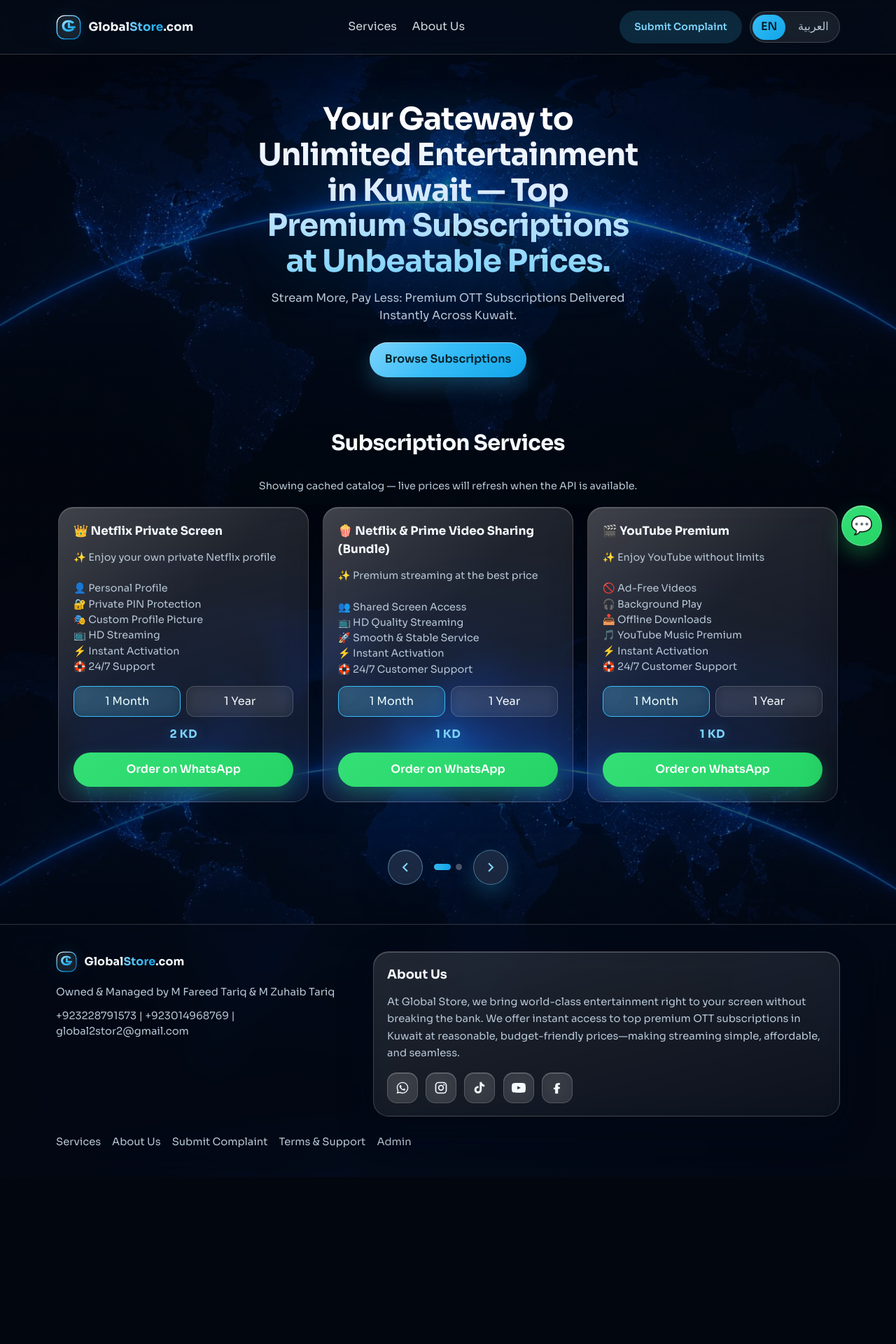
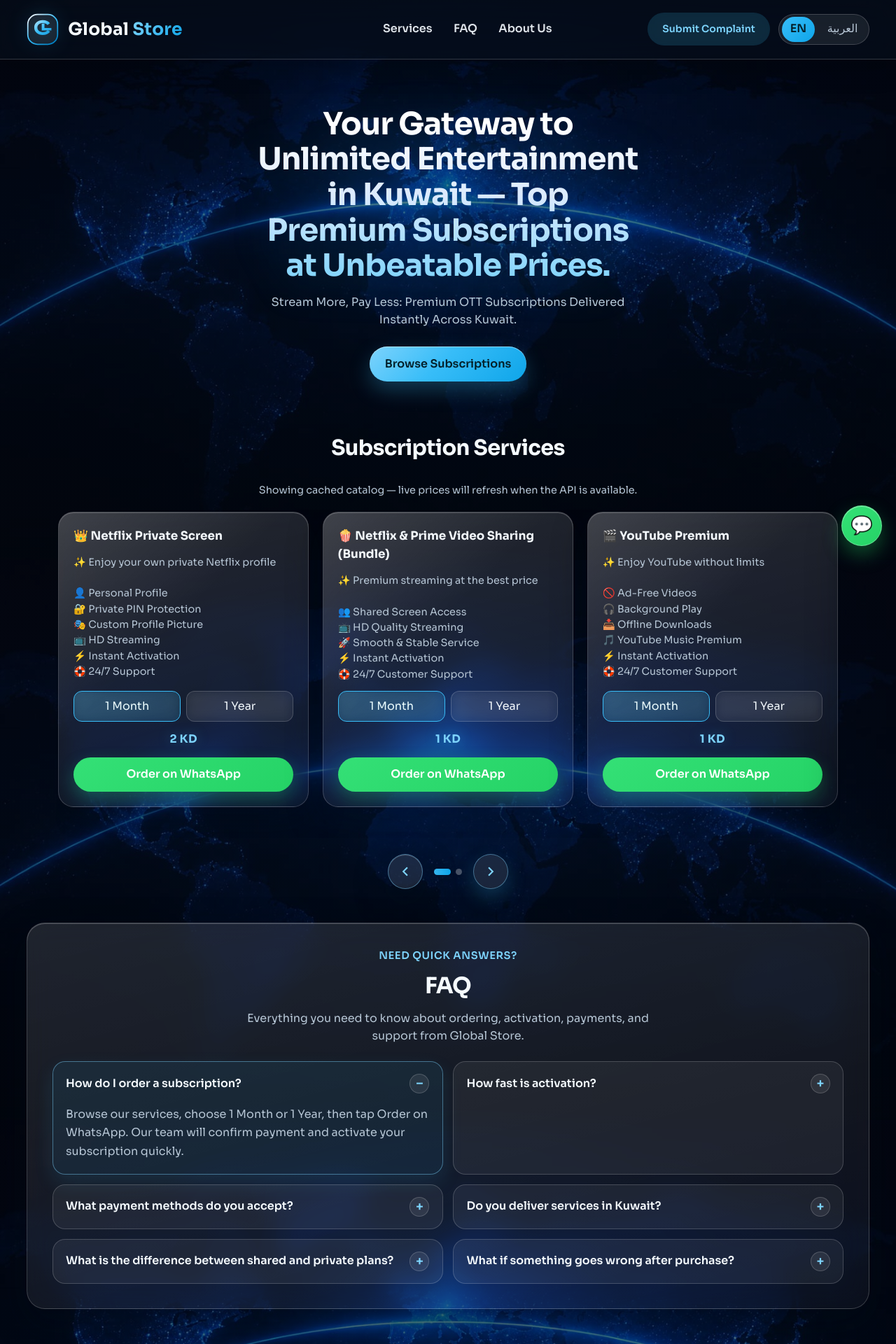
Before and after one commit to Yunusbashashaik/Global-Stores, a React (Vite) app in the folder client/: page / in a window 1280 px wide. Shown: the top 1920 px of the page at 70% size. Before the commit the page ends 1681 px from the top, so only its background shows below. Built offline with nearby package versions, Linux system fonts and the light colour scheme; no server answers.

Commit message:
Refresh header branding and add homepage FAQ
Rename the header mark to Global Store, enlarge the header layout,
remove nav underlines, and add a spacious FAQ section below services.

Co-authored-by: Yunusbasha Shaik <Yunusbashashaik@users.noreply.github.com>

```diff
--- /dev/null
+++ b/client/src/components/FaqSection.jsx
@@ -0,0 +1,57 @@
+import { useState } from "react";
+
+export default function FaqSection({ t }) {
+  const items = t.faqItems || [];
+  const [openId, setOpenId] = useState(items[0]?.id ?? null);
+
+  const toggle = (id) => {
+    setOpenId((current) => (current === id ? null : id));
+  };
+
+  return (
+    <section className="faq-section container" id="faq" aria-labelledby="faq-title">
+      <div className="faq-shell">
+        <header className="faq-header">
+          <p className="faq-kicker">{t.faqKicker}</p>
+          <h2 id="faq-title">{t.faqTitle}</h2>
+          <p className="faq-lead">{t.faqLead}</p>
+        </header>
+
+        <div className="faq-grid">
+          {items.map((item) => {
+            const isOpen = openId === item.id;
+            return (
+              <article
+                key={item.id}
+                className={`faq-item${isOpen ? " open" : ""}`}
+              >
+                <button
+                  type="button"
+                  className="faq-question"
+                  aria-expanded={isOpen}
+                  aria-controls={`faq-panel-${item.id}`}
+                  id={`faq-button-${item.id}`}
+                  onClick={() => toggle(item.id)}
+                >
+                  <span>{item.question}</span>
+                  <span className="faq-icon" aria-hidden="true">
+                    {isOpen ? "−" : "+"}
+                  </span>
+                </button>
+                <div
+                  className="faq-answer"
+                  id={`faq-panel-${item.id}`}
+                  role="region"
+                  aria-labelledby={`faq-button-${item.id}`}
+                  hidden={!isOpen}
+                >
+                  <p>{item.answer}</p>
+                </div>
+              </article>
+            );
+          })}
+        </div>
+      </div>
+    </section>
+  );
+}
--- a/client/src/components/Layout.jsx
+++ b/client/src/components/Layout.jsx
@@ -25,12 +25,13 @@ export default function Layout({ lang, setLang, t }) {
     <div className="app-shell">
       <header className="site-header">
         <div className="container header-inner">
-          <Link to="/" className="logo" aria-label="GlobalStore.com">
+          <Link to="/" className="logo" aria-label="Global Store">
             <Logo />
           </Link>
           {!isAdmin ? (
             <nav className="nav-links" aria-label="Main">
               <a href={servicesHref}>{t.navServices}</a>
+              <a href={isHome ? "#faq" : "/#faq"}>{t.faqTitle}</a>
               <a href={aboutHref}>{t.aboutTitle}</a>
             </nav>
           ) : (
@@ -93,6 +94,7 @@ export default function Layout({ lang, setLang, t }) {
 
           <div className="footer-links">
             <a href={servicesHref}>{t.navServices}</a>
+            <a href={isHome ? "#faq" : "/#faq"}>{t.faqTitle}</a>
             <a href={aboutHref}>{t.aboutTitle}</a>
             <Link to="/complaint">{t.navComplaint}</Link>
             <Link to="/">{t.footerTerms}</Link>
--- a/client/src/components/Logo.jsx
+++ b/client/src/components/Logo.jsx
@@ -4,8 +4,8 @@ export default function Logo({ className = "" }) {
       <svg
         className="brand-mark"
         viewBox="0 0 40 40"
-        width="36"
-        height="36"
+        width="42"
+        height="42"
         aria-hidden="true"
         focusable="false"
       >
@@ -36,7 +36,7 @@ export default function Logo({ className = "" }) {
         />
       </svg>
       <span className="brand-wordmark">
-        Global<span>Store</span>.com
+        Global <span>Store</span>
       </span>
     </span>
   );
--- a/client/src/data/copy.js
+++ b/client/src/data/copy.js
@@ -62,6 +62,48 @@ export const COPY = {
     socialTikTok: "TikTok",
     socialYouTube: "YouTube",
     socialFacebook: "Facebook",
+    faqKicker: "Need quick answers?",
+    faqTitle: "FAQ",
+    faqLead:
+      "Everything you need to know about ordering, activation, payments, and support from Global Store.",
+    faqItems: [
+      {
+        id: "how-order",
+        question: "How do I order a subscription?",
+        answer:
+          "Browse our services, choose 1 Month or 1 Year, then tap Order on WhatsApp. Our team will confirm payment and activate your subscription quickly.",
+      },
+      {
+        id: "activation",
+        question: "How fast is activation?",
+        answer:
+          "Most orders are activated instantly after payment confirmation. In rare cases it may take a few minutes while we verify and set up your account.",
+      },
+      {
+        id: "payment",
+        question: "What payment methods do you accept?",
+        answer:
+          "We share secure payment options over WhatsApp after you place your order. Pricing is shown in Kuwaiti Dinar (KD).",
+      },
+      {
+        id: "kuwait",
+        question: "Do you deliver services in Kuwait?",
+        answer:
+          "Yes. Global Store is focused on Kuwait customers, with instant digital delivery for premium OTT and digital subscriptions.",
+      },
+      {
+        id: "shared-private",
+        question: "What is the difference between shared and private plans?",
+        answer:
+          "Private plans give you a dedicated profile or screen. Shared/bundle plans offer more affordable access with shared screen usage as described on each service card.",
+      },
+      {
+        id: "support",
+        question: "What if something goes wrong after purchase?",
+        answer:
+          "Contact us on WhatsApp anytime, or use Submit Complaint with a screenshot. Our support team will review and help restore your service.",
+      },
+    ],
   },
   ar: {
     heroHeadline:
@@ -126,5 +168,47 @@ export const COPY = {
     socialTikTok: "تيك توك",
     socialYouTube: "يوتيوب",
     socialFacebook: "فيسبوك",
+    faqKicker: "هل تحتاج إجابات سريعة؟",
+    faqTitle: "الأسئلة الشائعة",
+    faqLead:
+      "كل ما تحتاج معرفته عن الطلب والتفعيل والدفع والدعم من Global Store.",
+    faqItems: [
+      {
+        id: "how-order",
+        question: "كيف أطلب اشتراكاً؟",
+        answer:
+          "تصفح الخدمات، اختر شهراً أو سنة، ثم اضغط اطلب عبر واتساب. سيؤكد فريقنا الدفع ويفعل اشتراكك بسرعة.",
+      },
+      {
+        id: "activation",
+        question: "ما سرعة التفعيل؟",
+        answer:
+          "يتم تفعيل معظم الطلبات فوراً بعد تأكيد الدفع. في حالات نادرة قد يستغرق الأمر بضع دقائق لإكمال الإعداد.",
+      },
+      {
+        id: "payment",
+        question: "ما طرق الدفع المتاحة؟",
+        answer:
+          "نشارك خيارات دفع آمنة عبر واتساب بعد تقديم الطلب. الأسعار معروضة بالدينار الكويتي (د.ك).",
+      },
+      {
+        id: "kuwait",
+        question: "هل تقدمون الخدمة في الكويت؟",
+        answer:
+          "نعم. Global Store يركز على عملاء الكويت مع توصيل رقمي فوري لاشتراكات OTT والخدمات الرقمية المميزة.",
+      },
+      {
+        id: "shared-private",
+        question: "ما الفرق بين الخطط الخاصة والمشتركة؟",
+        answer:
+          "الخطط الخاصة تمنحك ملفاً أو شاشة مخصصة. الخطط المشتركة/الباقات أوفر مع استخدام شاشة مشتركة كما هو موضح في بطاقة كل خدمة.",
+      },
+      {
+        id: "support",
+        question: "ماذا لو واجهت مشكلة بعد الشراء؟",
+        answer:
+          "تواصل معنا عبر واتساب في أي وقت، أو قدّم شكوى مع لقطة شاشة. سيقوم فريق الدعم بالمراجعة ومساعدتك.",
+      },
+    ],
   },
 };
--- a/client/src/index.css
+++ b/client/src/index.css
@@ -107,48 +107,60 @@ button,
   z-index: 20;
   backdrop-filter: blur(22px) saturate(1.35);
   -webkit-backdrop-filter: blur(22px) saturate(1.35);
-  background: rgba(8, 18, 30, 0.45);
+  background: rgba(8, 18, 30, 0.52);
   border-bottom: 1px solid var(--border);
   box-shadow: 0 10px 40px rgba(0, 0, 0, 0.18);
 }
 
 .header-inner {
-  display: flex;
+  width: min(1240px, 94vw);
+  margin: 0 auto;
+  display: grid;
+  grid-template-columns: minmax(180px, 1.1fr) minmax(220px, 1.4fr) auto;
   align-items: center;
-  justify-content: space-between;
-  gap: 1rem;
-  padding: 0.95rem 0;
+  gap: 1.25rem;
+  padding: 1.15rem 0;
 }
 
 .logo {
   display: inline-flex;
   align-items: center;
   color: var(--accent);
+  text-decoration: none;
+  min-width: 0;
 }
 
-.logo:hover {
+.logo:hover,
+.logo:focus-visible {
   transform: translateY(-1px);
   filter: brightness(1.1);
+  text-decoration: none;
 }
 
 .brand-logo {
   display: inline-flex;
   align-items: center;
-  gap: 0.65rem;
+  gap: 0.8rem;
 }
 
 .brand-mark {
   flex-shrink: 0;
   display: block;
-  filter: drop-shadow(0 0 12px rgba(56, 189, 248, 0.25));
+  width: 46px;
+  height: 46px;
+  filter: drop-shadow(0 0 14px rgba(56, 189, 248, 0.35));
 }
 
 .brand-wordmark {
   font-weight: 700;
   letter-spacing: 0.01em;
-  font-size: 1.05rem;
+  font-size: clamp(1.25rem, 2.2vw, 1.55rem);
+  line-height: 1.1;
   color: var(--text);
   white-space: nowrap;
+  text-decoration: none;
+  border-bottom: none;
+  box-shadow: none;
 }
 
 .brand-wordmark span {
@@ -156,15 +168,16 @@ button,
   -webkit-background-clip: text;
   background-clip: text;
   color: transparent;
+  text-decoration: none;
 }
 
 .logo-footer .brand-wordmark {
-  font-size: 1rem;
+  font-size: 1.15rem;
 }
 
 .logo-footer .brand-mark {
-  width: 30px;
-  height: 30px;
+  width: 34px;
+  height: 34px;
 }
 
 .nav-muted {
@@ -335,53 +348,51 @@ button,
 
 @media (max-width: 720px) {
   .brand-wordmark {
-    font-size: 0.92rem;
+    font-size: 1.15rem;
   }
 
   .brand-mark {
-    width: 30px;
-    height: 30px;
+    width: 38px;
+    height: 38px;
   }
 
   .admin-price-row {
     grid-template-columns: 1fr;
   }
+
+  .header-inner {
+    grid-template-columns: 1fr auto;
+    gap: 0.75rem;
+    padding: 0.95rem 0;
+  }
 }
 
 .nav-links {
   display: flex;
-  gap: 1.35rem;
+  gap: 1.6rem;
   flex-wrap: wrap;
   justify-content: center;
-  flex: 1;
+  align-items: center;
+  width: 100%;
 }
 
 .nav-links a {
-  position: relative;
-  padding: 0.25rem 0;
-  color: rgba(245, 251, 255, 0.86);
+  padding: 0.45rem 0.15rem;
+  color: rgba(245, 251, 255, 0.9);
+  font-weight: 560;
+  font-size: 1rem;
+  text-decoration: none;
+  border-bottom: none;
 }
 
 .nav-links a::after {
-  content: "";
-  position: absolute;
-  left: 0;
-  right: 0;
-  bottom: -0.15rem;
-  height: 2px;
-  border-radius: 999px;
-  background: linear-gradient(90deg, var(--accent), var(--accent-deep));
-  transform: scaleX(0);
-  transform-origin: center;
-  transition: transform 0.28s var(--ease);
+  content: none;
 }
 
-.nav-links a:hover {
+.nav-links a:hover,
+.nav-links a:focus-visible {
   color: var(--accent-hover);
-}
-
-.nav-links a:hover::after {
-  transform: scaleX(1);
+  text-decoration: none;
 }
 
 .lang-switch {
@@ -398,8 +409,9 @@ button,
 .header-actions {
   display: flex;
   align-items: center;
-  gap: 0.65rem;
+  gap: 0.75rem;
   flex-shrink: 0;
+  justify-self: end;
 }
 
 .btn-complaint-header {
@@ -544,7 +556,7 @@ button,
 }
 
 .catalog {
-  padding: 0.5rem 0 3.5rem;
+  padding: 0.5rem 0 2rem;
 }
 
 .catalog h2 {
@@ -552,6 +564,131 @@ button,
   margin-bottom: 1.6rem;
   font-size: clamp(1.4rem, 2.8vw, 1.9rem);
   letter-spacing: -0.02em;
+}
+
+.home-main {
+  flex: 1;
+  display: flex;
+  flex-direction: column;
+}
+
+.faq-section {
+  width: min(1240px, 94vw);
+  margin: 0 auto;
+  padding: 1rem 0 3.5rem;
+  flex: 1;
+  display: flex;
+}
+
+.faq-shell {
+  width: 100%;
+  min-height: 420px;
+  padding: clamp(1.4rem, 3vw, 2.2rem);
+  border-radius: calc(var(--radius) + 4px);
+  background: linear-gradient(165deg, rgba(255, 255, 255, 0.12), rgba(255, 255, 255, 0.04));
+  border: 1px solid var(--border);
+  backdrop-filter: blur(18px) saturate(1.2);
+  -webkit-backdrop-filter: blur(18px) saturate(1.2);
+  box-shadow: var(--glass-shadow);
+  display: flex;
+  flex-direction: column;
+  gap: 1.5rem;
+}
+
+.faq-header {
+  text-align: center;
+  max-width: 54ch;
+  margin: 0 auto;
+}
+
+.faq-kicker {
+  margin: 0 0 0.45rem;
+  color: var(--accent-hover);
+  font-size: 0.92rem;
+  font-weight: 600;
+  letter-spacing: 0.04em;
+  text-transform: uppercase;
+}
+
+.faq-header h2 {
+  margin: 0 0 0.55rem;
+  font-size: clamp(1.45rem, 3vw, 2rem);
+  letter-spacing: -0.02em;
+}
+
+.faq-lead {
+  margin: 0;
+  color: var(--muted);
+}
+
+.faq-grid {
+  display: grid;
+  grid-template-columns: repeat(2, minmax(0, 1fr));
+  gap: 0.9rem;
+  align-content: start;
+  flex: 1;
+}
+
+.faq-item {
+  border: 1px solid var(--border);
+  border-radius: 18px;
+  background: rgba(255, 255, 255, 0.06);
+  overflow: hidden;
+  transition: border-color 0.28s var(--ease), background 0.28s var(--ease), box-shadow 0.28s var(--ease);
+}
+
+.faq-item:hover,
+.faq-item.open {
+  border-color: var(--border-strong);
+  background: rgba(56, 189, 248, 0.08);
+  box-shadow: 0 12px 28px rgba(56, 189, 248, 0.12);
+}
+
+.faq-question {
+  width: 100%;
+  display: flex;
+  align-items: center;
+  justify-content: space-between;
+  gap: 1rem;
+  text-align: start;
+  border: none;
+  background: transparent;
+  color: var(--text);
+  cursor: pointer;
+  padding: 1.05rem 1.15rem;
+  font-weight: 600;
+  font-size: 1rem;
+}
+
+.faq-icon {
+  flex-shrink: 0;
+  width: 28px;
+  height: 28px;
+  border-radius: 999px;
+  display: inline-flex;
+  align-items: center;
+  justify-content: center;
+  border: 1px solid var(--border);
+  background: rgba(255, 255, 255, 0.08);
+  color: var(--accent-hover);
+  font-size: 1.15rem;
+  line-height: 1;
+}
+
+.faq-answer {
+  padding: 0 1.15rem 1.15rem;
+}
+
+.faq-answer p {
+  margin: 0;
+  color: var(--muted);
+  line-height: 1.65;
+}
+
+@media (max-width: 860px) {
+  .faq-grid {
+    grid-template-columns: 1fr;
+  }
 }
 
 .services-carousel {
@@ -974,6 +1111,7 @@ body.rtl .carousel-arrow svg {
 
   .header-actions {
     gap: 0.4rem;
+    justify-self: end;
   }
 
   .btn-complaint-header {
@@ -991,6 +1129,14 @@ body.rtl .carousel-arrow svg {
 
   .hero h1 {
     max-width: 22ch;
+  }
+
+  .faq-section {
+    padding-bottom: 2.5rem;
+  }
+
+  .faq-shell {
+    min-height: 0;
   }
 
   body {
--- a/client/src/pages/HomePage.jsx
+++ b/client/src/pages/HomePage.jsx
@@ -1,4 +1,5 @@
 import { useEffect, useState } from "react";
+import FaqSection from "../components/FaqSection.jsx";
 import ServicesCarousel from "../components/ServicesCarousel.jsx";
 import { SERVICES, fetchServices } from "../data/catalog.js";
 
@@ -26,7 +27,7 @@ export default function HomePage({ lang, t }) {
   }, [t.servicesLoadFallback]);
 
   return (
-    <main>
+    <main className="home-main">
       <section className="hero container" id="top">
         <h1>{t.heroHeadline}</h1>
         <p>{t.tagline}</p>
@@ -40,6 +41,8 @@ export default function HomePage({ lang, t }) {
         {loadError ? <p className="catalog-note">{loadError}</p> : null}
         <ServicesCarousel services={services} lang={lang} t={t} />
       </section>
+
+      <FaqSection t={t} />
     </main>
   );
 }
```
